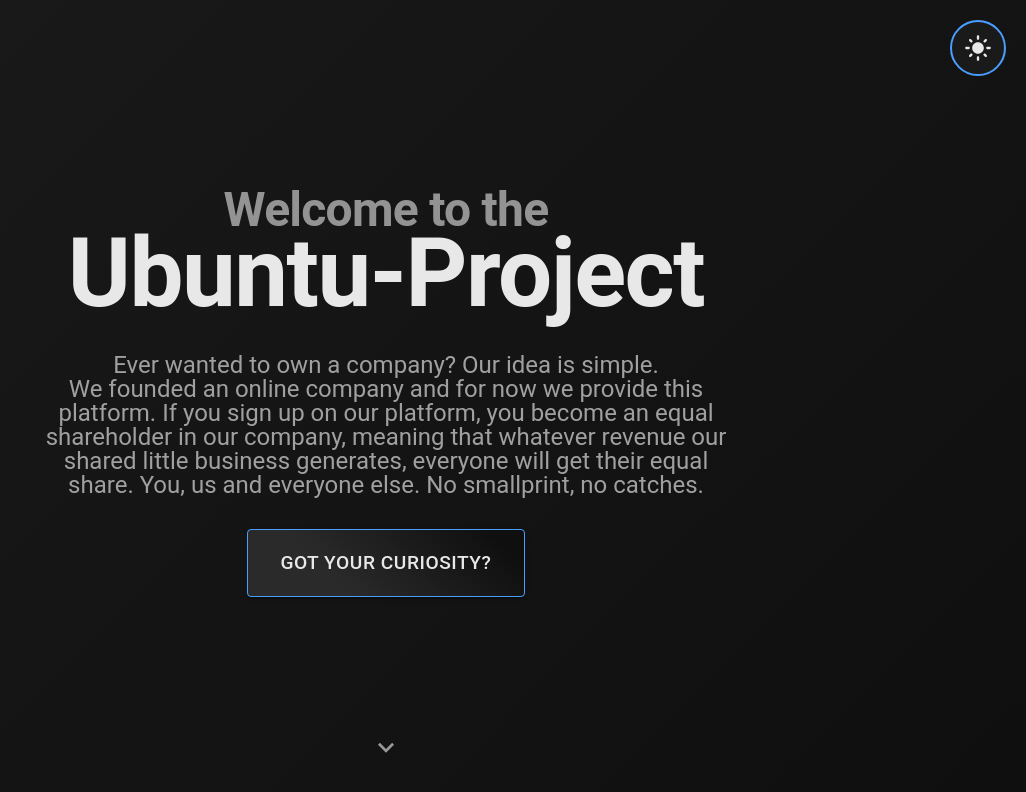
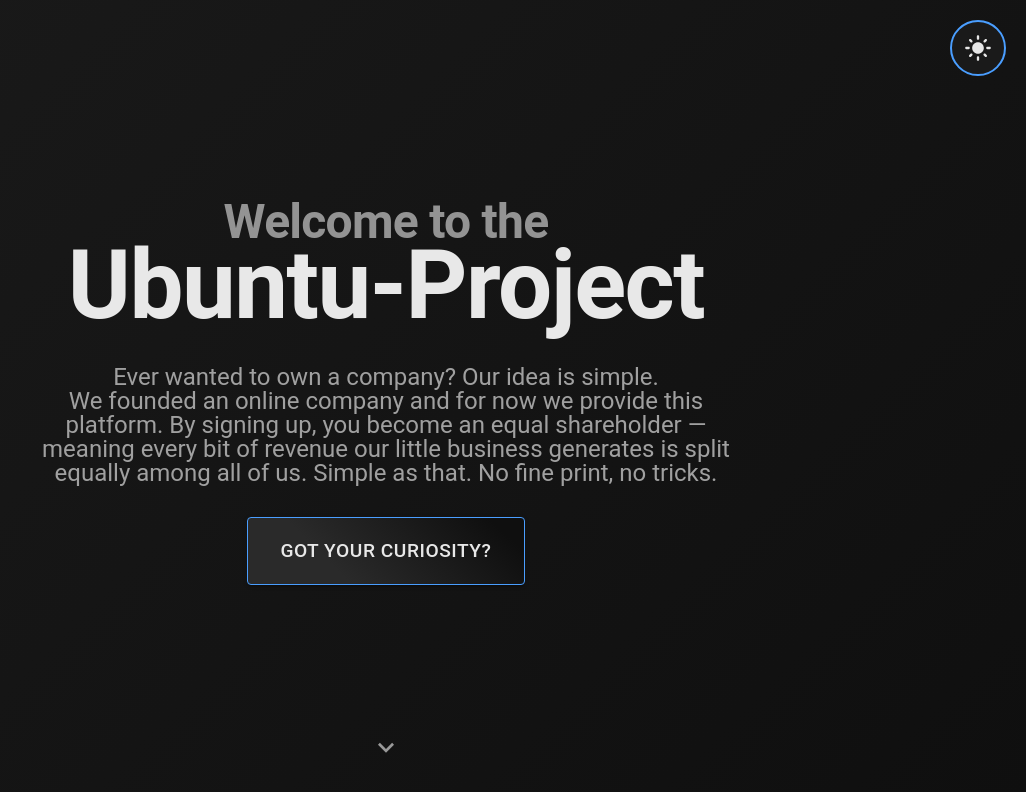
Before and after one commit to Siefke1/the-ubuntu-project, a React (Vite) app: page / in a window 1280 px wide. Shown: the top 792 px of the page, without its empty margins (254-1280 px from the left). Built offline with nearby package versions, Linux system fonts and the light colour scheme.

Commit message:
adjust landing page text

```diff
--- a/src/App.tsx
+++ b/src/App.tsx
@@ -147,10 +147,9 @@ function AppContent() {
             Ever wanted to own a company? Our idea is simple.{" "}
             <Box component="br" sx={{ display: { xs: "none", md: "block" } }} />{" "}
             We founded an online company and for now we provide this platform.
-            If you sign up on our platform, you become an equal shareholder in
-            our company, meaning that whatever revenue our shared little business
-            generates, everyone will get their equal share. You, us and everyone
-            else. No smallprint, no catches.
+            By signing up, you become an equal shareholder — meaning every bit
+            of revenue our little business generates is split equally among all
+            of us. Simple as that. No fine print, no tricks.
           </Typography>
         </motion.div>
 
```
